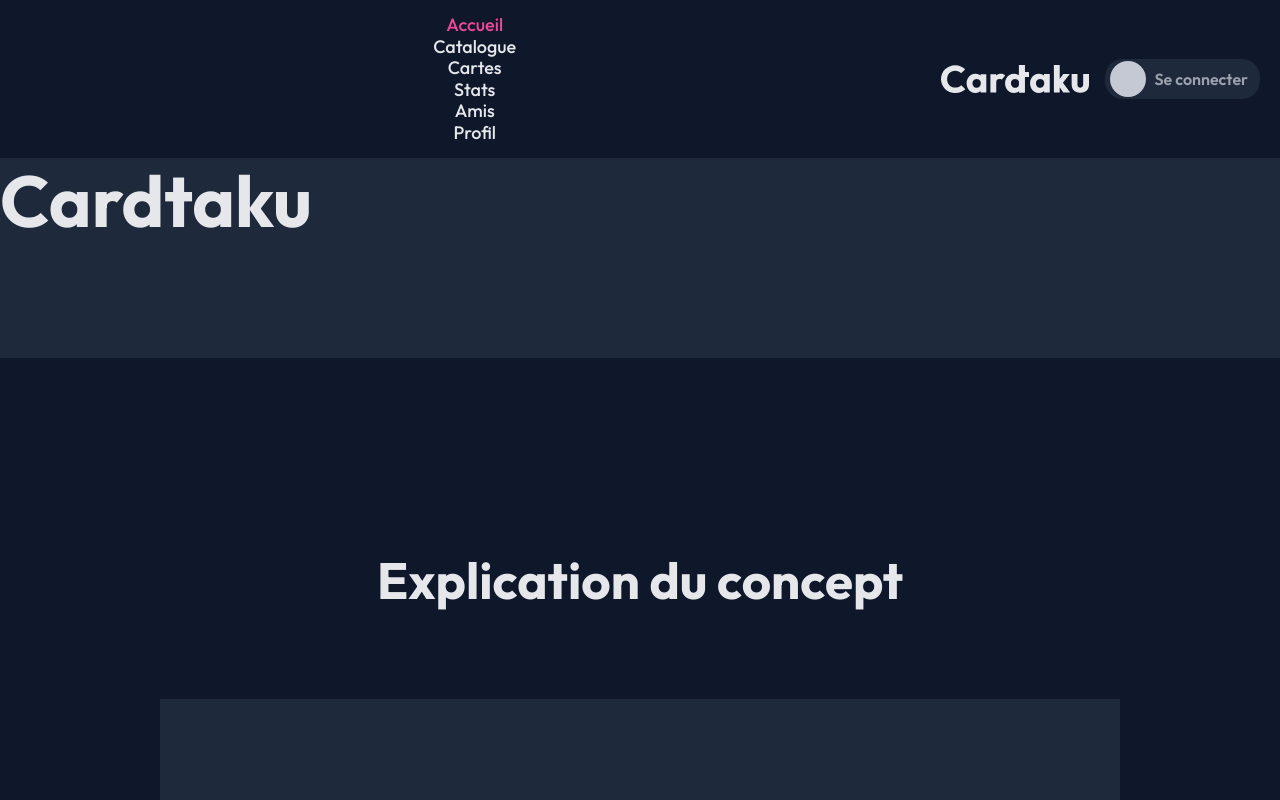
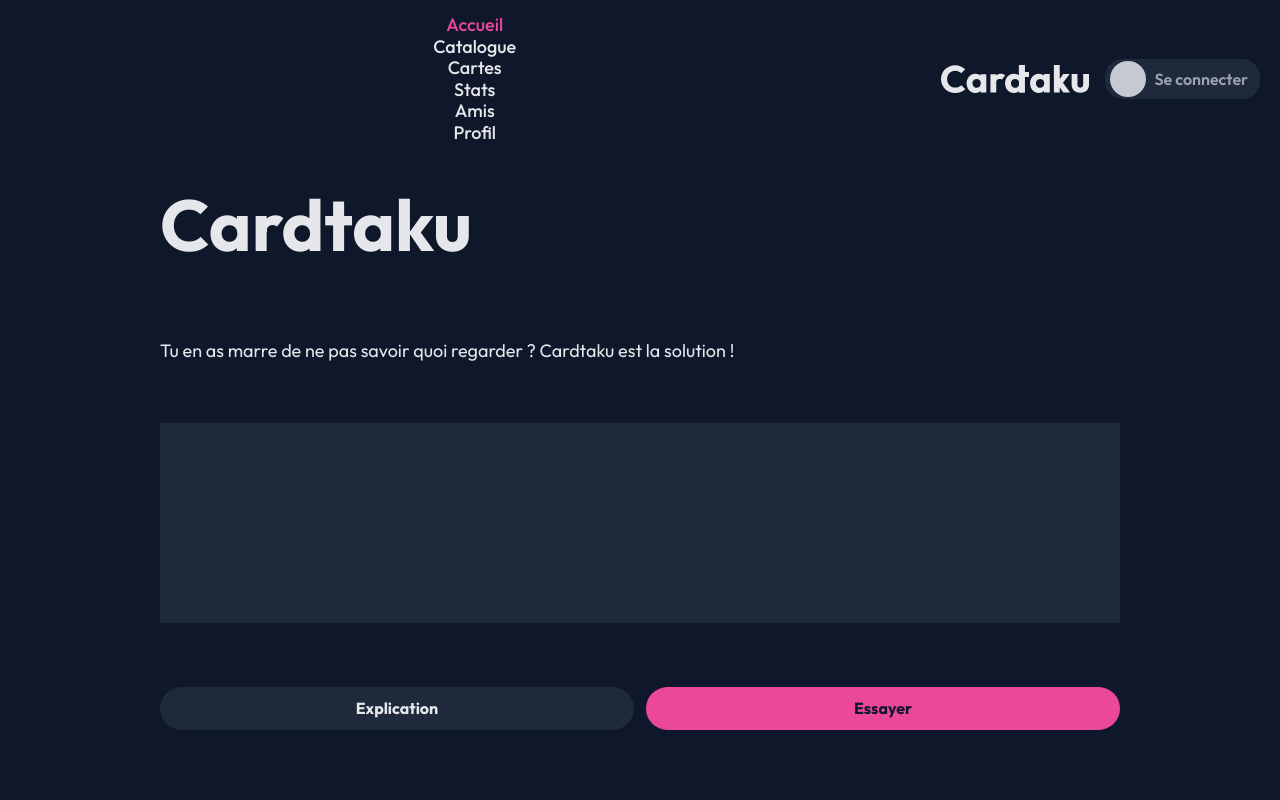
Before and after one commit to NiicoSnow/TFE, a React (Vite) app: page / in a window 1280 px wide. Shown: the top 800 px of the page. Built offline with nearby package versions, Linux system fonts and the light colour scheme; no server answers.

Commit message:
update homepage

```diff
--- a/src/App.css
+++ b/src/App.css
@@ -69,9 +69,67 @@
   }
 }
 
-.home-page__header {
+.home-page__header{
+  margin-top: 2.4rem
+}
+.home-page__header-img{
   height: 20rem;
   background-color: var(--element-bg);
+}
+
+.home-page__header-title{
+  margin-bottom: 3rem;
+}
+
+.home-page__header-buttons {
+  display: flex;
+  flex-direction: row;
+  flex-wrap: nowrap;
+  align-items: center;
+  justify-content: center;
+  gap: 1.2rem;
+  width: 100%;
+  margin-top: 2.4rem;
+}
+
+.home-page__header-button {
+  flex: 1 1 0;
+  min-width: 0;
+  padding: 1.2rem 1.6rem;
+  border: 0;
+  border-radius: 999px;
+  font-family: inherit;
+  font-size: 1.6rem;
+  font-weight: 600;
+  line-height: 1.2;
+  cursor: pointer;
+  text-align: center;
+  white-space: nowrap;
+}
+
+.home-page__header-button--muted {
+  background: var(--element-bg);
+  color: var(--text);
+  font-weight: 700;
+}
+
+.home-page__header-button--muted:hover {
+  filter: brightness(1.08);
+}
+
+.home-page__header-button--accent {
+  background: var(--accent);
+  color: var(--bg);
+  font-weight: 700;
+}
+
+.home-page__header-button--accent:hover {
+  filter: brightness(1.08);
+}
+
+.home-page__header-button:focus-visible {
+  outline: 2px solid var(--accent);
+  outline-offset: 3px;
 }
 
 .main-nav {
@@ -260,6 +318,10 @@
 
 .tuto__element:last-child {
   margin-bottom: 0;
+}
+
+#explications {
+  scroll-margin-top: 6rem;
 }
 
 .tuto h3, p {
--- a/src/components/TutoSection.tsx
+++ b/src/components/TutoSection.tsx
@@ -1,6 +1,6 @@
 export function TutoSection() {
   return (
-    <section className="tuto grid">
+    <section id="explications" className="tuto grid">
       <h2>Explication du concept</h2>
       <div className="tuto__element">
         <div className="tuto__element-img"></div>
--- a/src/pages/HomePage.tsx
+++ b/src/pages/HomePage.tsx
@@ -1,13 +1,30 @@
+import { useNavigate } from 'react-router-dom'
 import { AnimeManagtSection } from '../components/AnimeManagtSection'
 // import { MiniStatsSection } from '../components/MiniStatsSection'
 import { TutoSection } from '../components/TutoSection'
 // import { VersusSection } from '../components/VersusSection'
 
 export function HomePage() {
+  const navigate = useNavigate()
+
+  const scrollToExplications = () => {
+    document.getElementById('explications')?.scrollIntoView({ behavior: 'smooth', block: 'start' })
+  }
+
   return (
     <main className="home-page">
-      <header className="home-page__header">
-        <h1>Cardtaku</h1>
+      <header className="home-page__header grid">
+        <h1 className="home-page__header-title">Cardtaku</h1>
+        <p>Tu en as marre de ne pas savoir quoi regarder ? Cardtaku est la solution !</p>
+        <div className="home-page__header-img"></div>
+        <div className="home-page__header-buttons">
+          <button type="button" className="home-page__header-button home-page__header-button--muted" onClick={scrollToExplications}>
+            Explication
+          </button>
+          <button type="button" className="home-page__header-button home-page__header-button--accent" onClick={() => navigate('/cartes')}>
+            Essayer
+          </button>
+        </div>
       </header>
       <TutoSection />
       {/* <MiniStatsSection />
```
